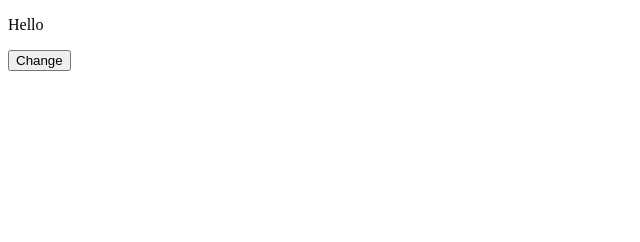
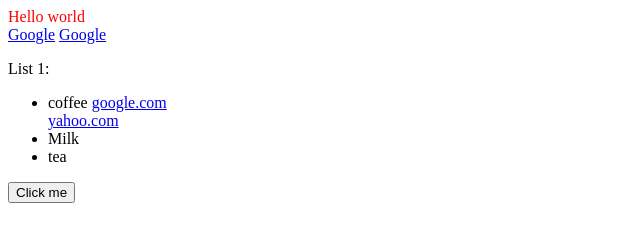
Before and after one commit to Aasthasree/jQuery-learn, a plain HTML site: page index.html in a window 1280 px wide. Shown: the whole page, without its empty margins (0-640 px from the left). Drawn offline with nearby package versions, Linux system fonts and the light colour scheme.

Commit message:
add index file

```diff
--- a/index.html
+++ b/index.html
@@ -1,17 +1,62 @@
 <!doctype html>
 <html>
-<head><meta charset="utf-8"><title>Try jQuery</title></head>
+
+<head>
+    <meta charset="utf-8">
+    <title>Try jQuery</title>
+</head>
+
 <body>
-  <p id="text">Hello</p>
-  <button id="change">Change</button>
+    <div id="readyDemo">
 
-  <script src="https://code.jquery.com/jquery-3.6.0.min.js"></script>
-  <script>
-    $(function(){
-      $('#change').click(function(){
-        $('#text').text('jQuery is working ✅').fadeOut(300).fadeIn(600);
-      });
-    });
-  </script>
+    </div>
+
+    <a href="google.com" target="_blank">Google</a>
+    <a href="google.com" target="_self">Google</a>
+
+    <p>List 1:</p>
+
+    <ul id="item-list">
+        <li id="first-list">
+            coffee
+            <a href="google.com">google.com</a>
+            <div>
+                <a href="google.com" id="">yahoo.com</a>
+            </div>
+        </li>
+
+        <li>Milk</li>
+        <li>tea</li>
+
+    </ul>
+
+    <button>Click me</button>
+
+
+    <script src="https://code.jquery.com/jquery-3.6.0.min.js"></script>
+    <script>
+        // ready
+        $(document).ready(function () {
+            $('#readyDemo').text('Message is ready!');
+        });
+        // jQuery function chaning
+        $(document).ready(function () {
+            $('#readyDemo').text('Hello world').css('color', 'red').fadeIn('slow');
+        })
+        // attribute selector
+        // $("a[target = '_self']").css('color', 'green');
+
+        // position selectors
+        // $("#item-list > li:first").css('color', 'red');
+
+        //pseudo selectors
+      $("a:not([href='google.com'])").text('Yahoo');
+
+        $("button").click(function() {
+            // find example
+            $('#item-list').find("a").css('color','red');
+        })
+    </script>
 </body>
+
 </html>
```
